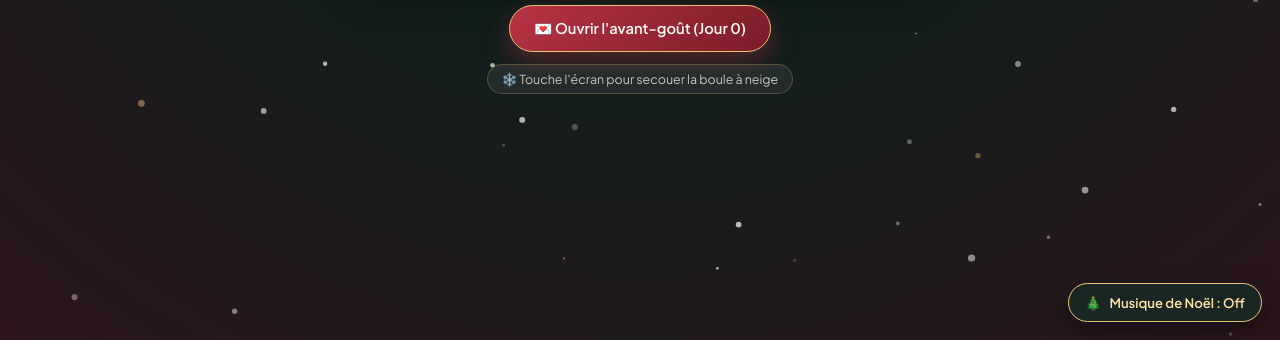
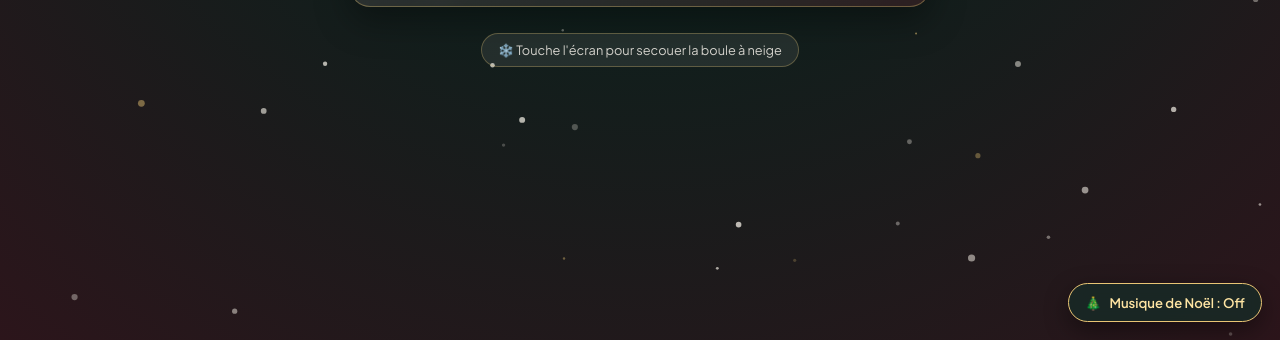
Before and after one commit to RobinJusserand/Liloan, a plain HTML site: page index.html in a window 1280 px wide. Shown: the part 460-800 px from the top of the page. Drawn offline with nearby package versions, Linux system fonts and the light colour scheme.

Commit message:
Update index.html

```diff
--- a/index.html
+++ b/index.html
@@ -112,39 +112,28 @@
       text-shadow: 0 2px 10px rgba(232, 197, 116, 0.3);
     }
 
-    /* Pre-December 1st Teaser Box */
+    /* Pre-December 1st Snowglobe Hint */
     .teaser-box {
       display: none;
       flex-direction: column;
       align-items: center;
-      gap: 12px;
       margin-bottom: 24px;
     }
     .teaser-box.visible { display: flex; }
 
-    .teaser-btn {
-      background: linear-gradient(135deg, #b83344, #7a1c28);
-      color: var(--cream);
-      border: 1.5px solid var(--gold);
-      padding: 13px 24px;
+    .snowglobe-hint {
+      font-size: 0.8rem;
+      color: rgba(253, 248, 240, 0.8);
+      cursor: pointer;
+      background: rgba(255, 255, 255, 0.08);
+      padding: 8px 16px;
       border-radius: 999px;
-      font-family: inherit;
-      font-size: 0.92rem;
-      font-weight: 600;
-      cursor: pointer;
-      box-shadow: 0 8px 24px rgba(166, 44, 59, 0.45);
-      transition: transform 0.2s ease;
+      border: 1px solid rgba(232, 197, 116, 0.3);
+      transition: transform 0.2s ease, background 0.2s ease;
     }
-    .teaser-btn:hover { transform: scale(1.04); }
-
-    .snowglobe-hint {
-      font-size: 0.78rem;
-      color: rgba(253, 248, 240, 0.75);
-      cursor: pointer;
-      background: rgba(255, 255, 255, 0.07);
-      padding: 6px 14px;
-      border-radius: 999px;
-      border: 1px solid rgba(232, 197, 116, 0.25);
+    .snowglobe-hint:hover {
+      transform: scale(1.04);
+      background: rgba(255, 255, 255, 0.14);
     }
 
     /* Advent Calendar Grid */
@@ -369,7 +358,6 @@
     }
     .vinyl-wrapper.visible { display: flex; }
 
-    /* Sealed Envelope Overlay specifically for the Song */
     .music-envelope-overlay {
       position: absolute;
       inset: 0;
@@ -524,7 +512,7 @@
       <input type="password" id="gh-token" placeholder="Colle ton token github_pat_..." />
     </div>
     <div class="admin-field">
-      <label>Choisir le jour (0 = Avant-goût, 1 à 31)</label>
+      <label>Choisir le jour (1 à 31)</label>
       <select id="admin-day"></select>
     </div>
     <div class="admin-field">
@@ -563,9 +551,8 @@
     <div class="countdown-timer" id="countdown-timer">--j --h --m --s</div>
   </div>
 
-  <!-- Pre-December 1st Teaser -->
+  <!-- Pre-December 1st Snowglobe Hint -->
   <div class="teaser-box" id="teaser-box">
-    <button class="teaser-btn" onclick="openTeaserDay()">💌 Ouvrir l'avant-goût (Jour 0)</button>
     <div class="snowglobe-hint" onclick="swirlSnow()">❄️ Touche l'écran pour secouer la boule à neige</div>
   </div>
 
@@ -789,10 +776,10 @@
       if (savedToken) document.getElementById('gh-token').value = savedToken;
 
       const daySelect = document.getElementById('admin-day');
-      for (let i = 0; i <= 31; i++) {
+      for (let i = 1; i <= 31; i++) {
         const opt = document.createElement('option');
         opt.value = i;
-        opt.textContent = i === 0 ? 'Jour 0 (Avant-goût avant le 1er déc.)' : (i === 1 ? '1er décembre' : `${i} décembre`);
+        opt.textContent = i === 1 ? '1er décembre' : `${i} décembre`;
         daySelect.appendChild(opt);
       }
       daySelect.addEventListener('change', prefillAdminFields);
@@ -1070,7 +1057,6 @@
       }
     }
 
-    // Explicit tap on the Music Envelope -> guaranteed user gesture to start playback!
     function unsealMusicEnvelope() {
       const musicEnvelope = document.getElementById('music-envelope');
       musicEnvelope.classList.add('unsealed');
@@ -1088,7 +1074,6 @@
       const isSpotify = item.songUrl && item.songUrl.includes('open.spotify.com');
 
       if (isSpotify) {
-        // Spotify embeds always require tapping inside the widget, so unseal smoothly
         musicEnvelope.classList.add('unsealed');
         return;
       }
@@ -1103,7 +1088,6 @@
               ytPlayer.unMute();
               ytPlayer.setVolume(100);
             }
-            // If browser blocked auto-start after scratch, keep envelope ready for 1 tap
             if (ytPlayer.getPlayerState && ytPlayer.getPlayerState() !== YT.PlayerState.PLAYING) {
               envelopeSub.textContent = "Touche le sceau ♥ pour lancer la musique";
             } else {
@@ -1123,7 +1107,6 @@
           disc.classList.add('spinning');
           playBtn.textContent = '❚❚';
         }).catch(() => {
-          // Keep envelope sealed as a tap target if mobile Safari blocked scratch-triggered audio
           disc.classList.remove('spinning');
           playBtn.textContent = '▶';
           envelopeSub.textContent = "Touche le sceau ♥ pour lancer la musique";
@@ -1257,7 +1240,7 @@
     window.addEventListener('touchend', () => { isDrawing = false; });
 
     // =========================================================================
-    // SURPRISE MODE, PRE-DEC 1 TEASER & VIETNAM COUNTDOWN ENGINE
+    // SURPRISE MODE & VIETNAM COUNTDOWN ENGINE
     // =========================================================================
     function getVietnamNow() {
       const testDay = Number(params.get('testday'));
@@ -1368,23 +1351,11 @@
       });
     }
 
-    function openTeaserDay() {
-      const data = typeof ADVENT_DAYS !== 'undefined' ? ADVENT_DAYS : [];
-      const day0 = data.find(d => d.day === 0) || data[0] || {
-        day: 0,
-        image: 'day1.jpg',
-        text: "Encore un tout petit peu de patience mon cœur... Le vrai calendrier commence le 1er décembre à minuit ! ❤️"
-      };
-      openDay(day0, false);
-    }
-
     function openDay(item, alreadyScratched) {
       currentModalItem = item;
 
       document.getElementById('modal-photo').src = item.image;
-      document.getElementById('modal-date').textContent = item.day === 0
-        ? "Avant-goût ✨"
-        : (item.day === 1 ? "1er décembre" : `${item.day} décembre`);
+      document.getElementById('modal-date').textContent = item.day === 1 ? "1er décembre" : `${item.day} décembre`;
       document.getElementById('modal-text').textContent = item.text || "";
 
       prepareMusicPlayer(item);
```
